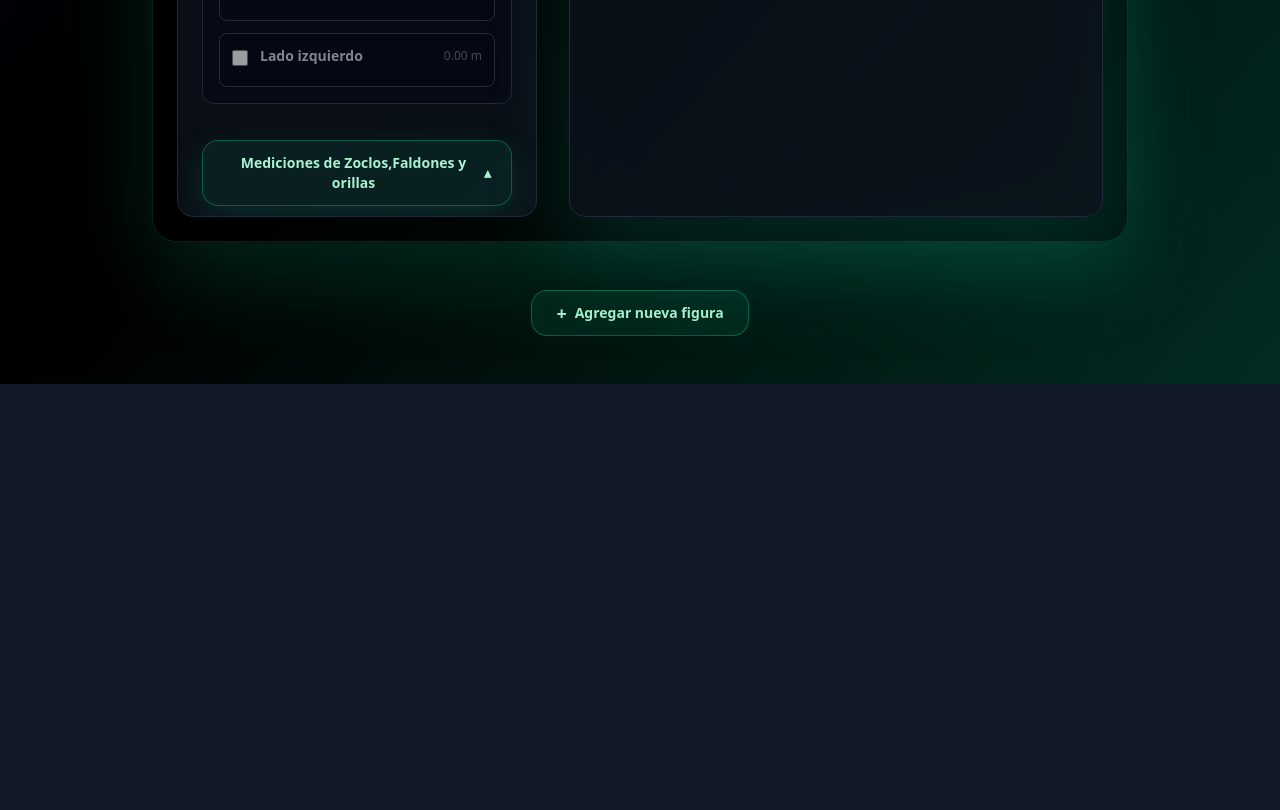
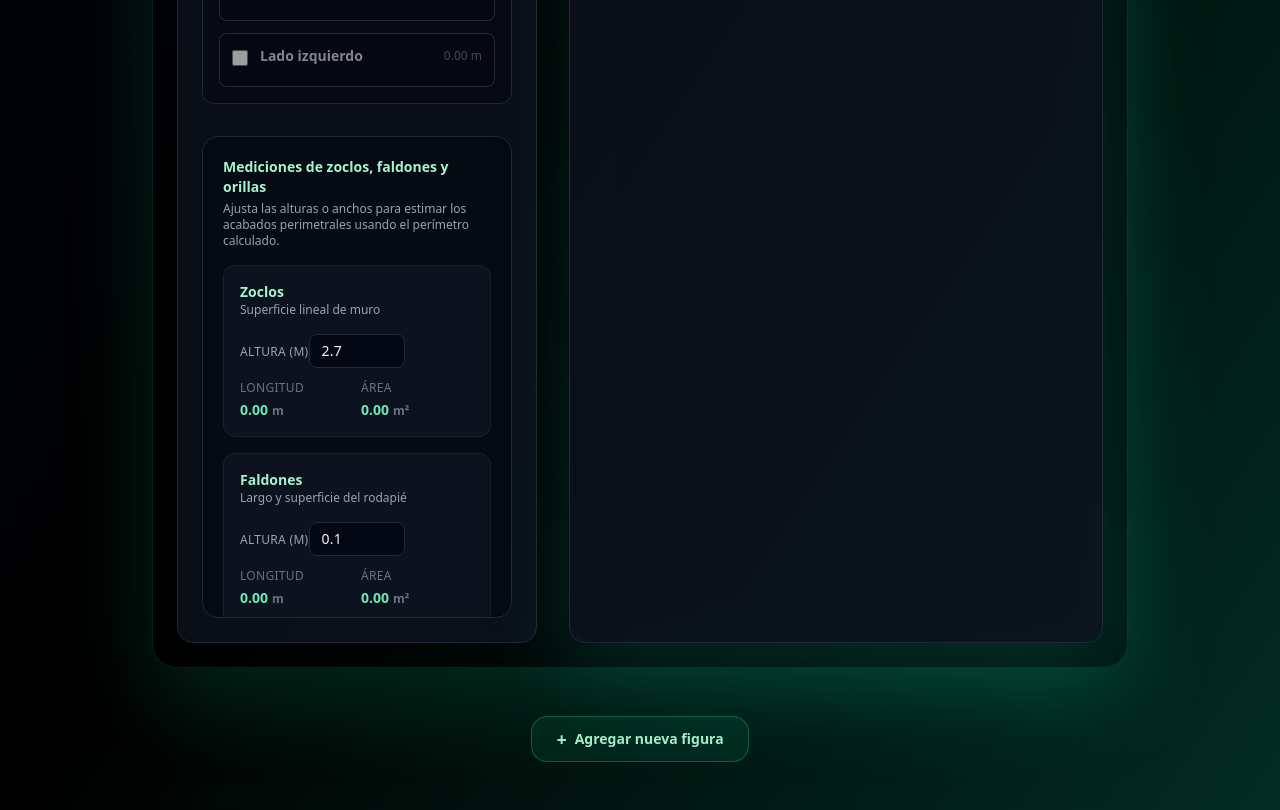
Before and after one commit to Rappu10/Area_Estimator_Web, a React (Vite) app: page / in a window 1280 px wide. Shown: the part 1100-1910 px from the top of the page. Before the commit the page ends 1484 px from the top, so only its background shows below. Built offline with nearby package versions, Linux system fonts and the light colour scheme.

Commit message:
refactor: streamline measurement handling and improve layout in FigureSelector

```diff
--- a/src/components/FigureSelector.jsx
+++ b/src/components/FigureSelector.jsx
@@ -105,14 +105,12 @@ const INITIAL_MEASUREMENTS = {
 export default function FigureSelector({ figure, setFigure, setData }) {
   const [inputs, setInputs] = useState({});
   const [measurements, setMeasurements] = useState(() => ({ ...INITIAL_MEASUREMENTS }));
-  const [showMeasurements, setShowMeasurements] = useState(false);
   const [borders, setBorders] = useState([]);
 
   useEffect(() => {
     const defaults = { ...INITIAL_MEASUREMENTS };
     setInputs({});
     setMeasurements(defaults);
-    setShowMeasurements(false);
     setBorders([]);
   }, [figure]);
 
@@ -254,9 +252,6 @@ export default function FigureSelector({ figure, setFigure, setData }) {
   const wallSurface = safePerimeter * wallHeightNumeric;
   const baseboardSurface = safePerimeter * baseboardHeightNumeric;
   const edgeSurface = safePerimeter * edgeWidthNumeric;
-  const measurementPanelPosition = showMeasurements
-    ? 'translate-y-0'
-    : 'translate-y-[calc(100%-3.25rem)]';
 
   return (
     <div className="relative overflow-hidden rounded-2xl border border-gray-800 bg-gray-900/60 p-6 shadow-2xl backdrop-blur-xl">
@@ -394,36 +389,19 @@ export default function FigureSelector({ figure, setFigure, setData }) {
           </p>
         )}
 
-        <div className="mt-8 relative min-h-[3.5rem] print:min-h-0">
-          <div
-            className={`absolute inset-x-0 bottom-0 z-20 transform-gpu transition-transform duration-500 ease-out ${measurementPanelPosition} print:static print:translate-y-0`}
-          >
-            <button
-              type="button"
-              aria-expanded={showMeasurements}
-              onClick={() => setShowMeasurements((prev) => !prev)}
-              className="flex w-full items-center justify-between rounded-2xl border border-emerald-500/40 bg-emerald-500/10 px-5 py-3 text-sm font-semibold text-emerald-200 shadow-[0_12px_35px_rgba(16,185,129,0.18)] transition hover:bg-emerald-500/15 hover:text-emerald-100 focus:outline-none focus:ring-2 focus:ring-emerald-400/40 print:hidden"
-            >
-              <span>Mediciones de Zoclos,Faldones y orillas</span>
-              <span className={`transition-transform ${showMeasurements ? 'rotate-180' : ''}`}>▴</span>
-            </button>
-            <div
-              className={`print-card mt-3 max-h-[60vh] overflow-hidden rounded-2xl border border-gray-800 bg-gray-950/60 shadow-inner transition-all duration-500 ease-out ${showMeasurements ? 'opacity-100' : 'pointer-events-none opacity-0'} print:opacity-100 print:pointer-events-auto`}
-            >
+        <div className="mt-8">
+          <div className="print-card rounded-2xl border border-gray-800 bg-gray-950/60 shadow-inner">
             <div className="max-h-[60vh] overflow-y-auto px-5 pb-6 pt-5 print:max-h-none">
               <div className="flex items-start justify-between gap-4">
-                  <p className="text-xs text-gray-400">
+                <div>
+                  <h3 className="text-sm font-semibold text-emerald-200">
+                    Mediciones de zoclos, faldones y orillas
+                  </h3>
+                  <p className="mt-1 text-xs text-gray-400">
                     Ajusta las alturas o anchos para estimar los acabados perimetrales usando el
                     perímetro calculado.
                   </p>
-                  <button
-                    type="button"
-                    onClick={() => setShowMeasurements(false)}
-                    className="print:hidden inline-flex h-8 w-8 items-center justify-center rounded-full border border-emerald-500/40 bg-emerald-500/10 text-xs font-semibold text-emerald-200 transition hover:bg-emerald-500/20 hover:text-emerald-100 focus:outline-none focus:ring-2 focus:ring-emerald-400/40"
-                    aria-label="Cerrar mediciones"
-                  >
-                    ▾
-                  </button>
+                </div>
               </div>
               <div className="mt-4 space-y-4">
                 <div className="rounded-xl border border-gray-800/70 bg-gray-900/60 px-4 py-4 print-card">
@@ -546,6 +524,5 @@ export default function FigureSelector({ figure, setFigure, setData }) {
         </div>
       </div>
     </div>
-    </div>
   );
 }
```
Lines whose indentation alone changed are shown as unchanged.
